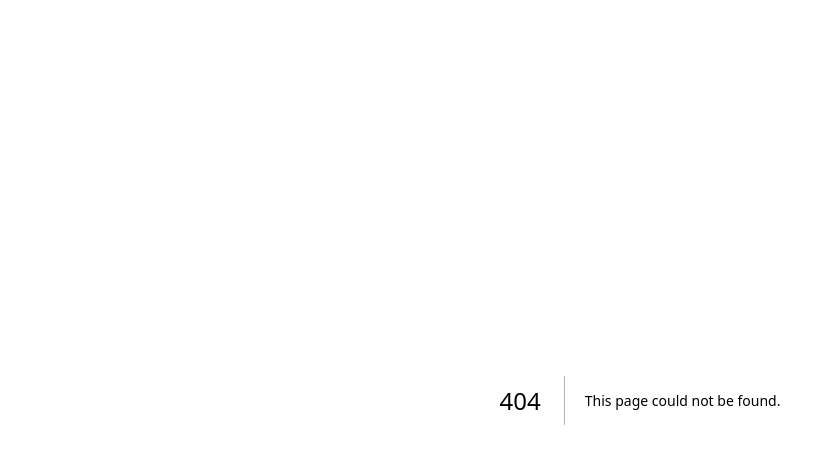
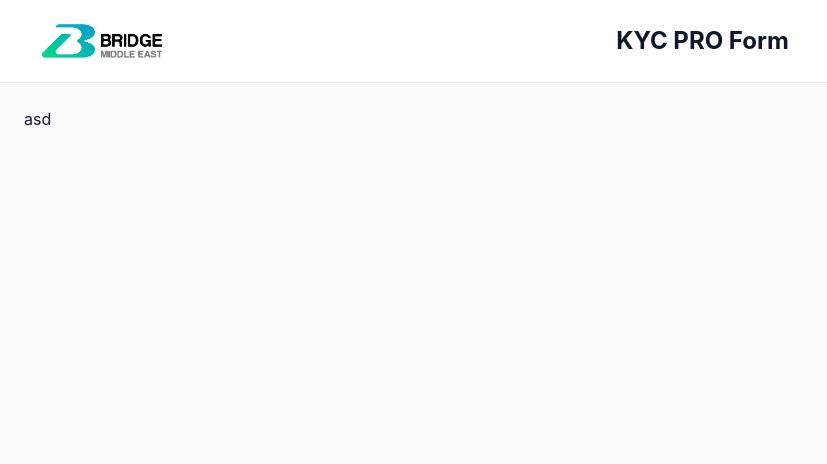
Before and after one commit to akifcankara/bmms-frontend, a Next.js app: page /kyc-form in a window 1280 px wide. Before the commit this address had no page. Shown: the top 464 px of the page, without its empty margins (0-827 px from the left). Built offline with nearby package versions, Linux system fonts and the light colour scheme.

Commit message:
create form shell

```diff
--- /dev/null
+++ b/app/kyc-form/page.tsx
@@ -0,0 +1,5 @@
+import FormShell from "@/components/common/form-shell";
+
+export default function KYCFormPage() {
+    return <FormShell><div>asd</div></FormShell>
+}
--- /dev/null
+++ b/components/common/form-shell.tsx
@@ -0,0 +1,42 @@
+"use client";
+
+import { useState } from "react";
+import Header from "./header";
+import SideMenu from "./side-menu";
+import Image from "next/image";
+
+type AppShellProps = {
+    children: React.ReactNode;
+};
+
+const DEFAULT_SIDEBAR_OPEN = false;
+const OVERLAY_CLASS_NAME = "fixed inset-0 bg-black/40 md:hidden z-30";
+const OVERLAY_LABEL = "Close menu";
+
+export default function AppShell(props: AppShellProps) {
+    const [isSidebarOpen, setIsSidebarOpen] = useState(DEFAULT_SIDEBAR_OPEN);
+
+    const handleToggleSidebar = () => {
+        setIsSidebarOpen((isOpen) => !isOpen);
+    };
+
+    const handleCloseSidebar = () => {
+        setIsSidebarOpen(false);
+    };
+
+    return (
+        <div className="min-h-screen">
+            <header className="sticky top-0 z-50 flex items-center justify-between gap-5 bg-white p-5 px-10 border-b-1 border-gray-200">
+                <div className="flex items-center w-full">
+                    <Image src={"/logo.jpg"} alt="BMMS" width={125} height={42} />
+                    <h1 className="text-2xl font-bold mx-auto">{'KYC PRO Form'}</h1>
+                </div>
+            </header>
+            <div className="flex">
+                <main className="flex flex-col flex-1 min-w-0 p-6 gap-5">
+                    {props.children}
+                </main>
+            </div>
+        </div>
+    );
+}
```
